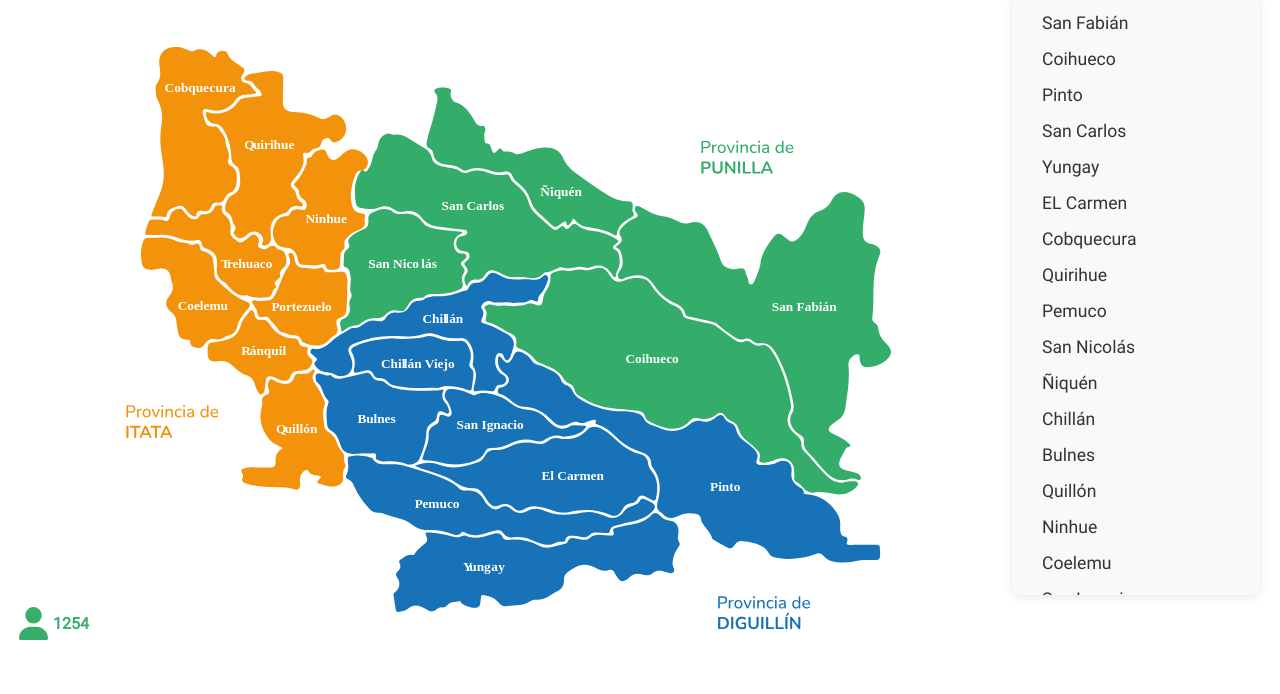
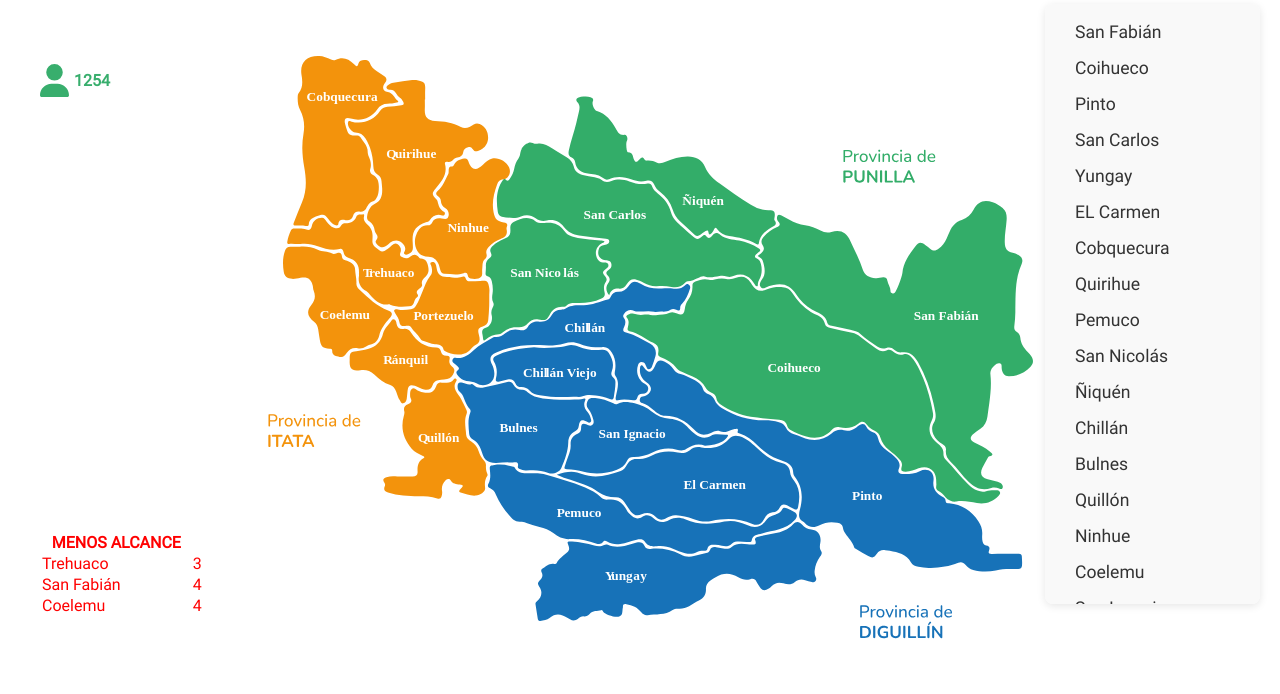
Before and after one commit to fersrm/fab_mapa, a plain HTML site: page index.html in a window 1280 px wide. Shown: the part 106-800 px from the top of the page. Drawn offline with Linux system fonts and the light colour scheme.

Commit message:
menos alcance

```diff
--- a/assets/css/style.css
+++ b/assets/css/style.css
@@ -38,8 +38,8 @@ main {
 .title {
     display: flex;
     justify-content: space-between;
-    margin: 0 20px;
-    margin-top: 20px;
+    margin: 0px 65px;
+    margin-top: 29px;
 
     .container__img {
         max-width: 150px;
@@ -52,6 +52,7 @@ main {
 
     h1 {
         color: #6e6e6e;
+        padding-top: 23px;
     }
 }
 
@@ -155,7 +156,7 @@ main {
 }
 
 /* Estilos generales de la tabla */
-table {
+.selected-svg-container table {
     width: 70%;
     border-collapse: collapse;
     margin: 20px 0;
@@ -194,11 +195,15 @@ table {
     th {
         text-align: left;
     }
+
+    .total {
+        color: #000000;
+    }
 }
 
 /* Estilos para la tabla en dispositivos móviles */
 @media (max-width: 600px) {
-    table {
+    .selected-svg-container table {
         width: 100%;
         display: block;
         overflow-x: auto;
@@ -235,7 +240,7 @@ button {
 }
 
 .selected-svg-container svg .show,
-table.show {
+.selected-svg-container table.show {
     opacity: 1;
     transform: scale(1);
 }
@@ -276,15 +281,14 @@ table.show {
 }
 
 .total-general {
-    position: absolute;
     padding: 8px;
-    border-radius: 10px;
-    bottom: -32px;
     display: flex;
-    align-items: center;
+    flex-direction: column;
+    align-items: flex-start;
     gap: 5px;
-    left: -130px;
     color: #38ae6d;
+    margin-right: 40px;
+    justify-content: space-between;
 
     svg {
         width: 29px;
@@ -294,11 +298,20 @@ table.show {
     p {
         font-weight: bold;
     }
+
+    table {
+        color: #ff0000;
+        font-size: 16px;
+        width: 165px;
+    }
 }
 
 .hidden {
     display: none;
 }
-.total {
-    color: #000000;
+
+.total-svg {
+    display: flex;
+    align-items: center;
+    gap: 5px;
 }
--- a/assets/js/tabla.js
+++ b/assets/js/tabla.js
@@ -73,8 +73,7 @@ async function createTable(titulo, comuna) {
     const table = document.createElement("table");
 
     table.innerHTML = createTableHTML(titulo, filteredData);
-
-    if (!document.querySelector("table")) {
+    if (!document.querySelector(".selected-svg-container table")) {
         selectedSvgContainer.appendChild(table);
 
         table.classList.remove("show");
@@ -190,39 +189,68 @@ async function calculateTotalForComunas(comunas) {
     const data = await loadData();
 
     let totalSum = 0;
+    let comunaTotals = [];
 
-    for (const comuna of comunas) {
-        const filteredData = filterData(data, comuna);
-        totalSum += total(filteredData);
+    for (const [key, value] of Object.entries(comunas)) {
+        const filteredData = filterData(data, key);
+        const comunaTotal = total(filteredData);
+        totalSum += comunaTotal;
+        comunaTotals.push({ comuna: value, total: comunaTotal });
     }
+
+    // Ordenar por el total en orden ascendente
+    comunaTotals.sort((a, b) => a.total - b.total);
+
+    // Obtener las 3 comunas con menos COUNT
+    const threeLeast = comunaTotals.slice(0, 3);
+
+    // Mostrar las 3 comunas con menos COUNT en la tabla
+    const tbody = document.querySelector(".total-general table tbody");
+    tbody.innerHTML = ""; // Limpiar el tbody antes de añadir nuevas filas
+
+    threeLeast.forEach((item) => {
+        const row = document.createElement("tr");
+
+        const comunaCell = document.createElement("td");
+        comunaCell.textContent = item.comuna;
+        row.appendChild(comunaCell);
+
+        const countCell = document.createElement("td");
+        countCell.textContent = item.total;
+        row.appendChild(countCell);
+
+        tbody.appendChild(row);
+    });
+
+    console.log("Las 3 comunas con menos COUNT:", threeLeast);
 
     return totalSum;
 }
 
 // Lista de comunas
-const comunas = [
-    "SAN FABIAN",
-    "COIHUECO",
-    "PINTO",
-    "SAN CARLOS",
-    "YUNGAY",
-    "EL CARMEN",
-    "COBQUECURA",
-    "QUIRIHUE",
-    "PEMUCO",
-    "SAN NICOLAS",
-    "NIQUEN",
-    "CHILLAN",
-    "BULNES",
-    "QUILLON",
-    "NINHUE",
-    "COELEMU",
-    "SAN IGNACIO",
-    "TREHUACO",
-    "CHILLAN VIEJO",
-    "PORTEZUELO",
-    "RANQUIL",
-];
+const comunas = {
+    "SAN FABIAN": "San Fabián",
+    COIHUECO: "Coihueco",
+    PINTO: "Pinto",
+    "SAN CARLOS": "San Carlos",
+    YUNGAY: "Yungay",
+    "EL CARMEN": "El Carmen",
+    COBQUECURA: "Cobquecura",
+    QUIRIHUE: "Quirihue",
+    PEMUCO: "Pemuco",
+    "SAN NICOLAS": "San Nicolás",
+    NIQUEN: "Ñiquén",
+    CHILLAN: "Chillán",
+    BULNES: "Bulnes",
+    QUILLON: "Quillón",
+    NINHUE: "Ninhue",
+    COELEMU: "Coelemu",
+    "SAN IGNACIO": "San Ignacio",
+    TREHUACO: "Trehuaco",
+    "CHILLAN VIEJO": "Chillán Viejo",
+    PORTEZUELO: "Portezuelo",
+    RANQUIL: "Ránquil",
+};
 
 calculateTotalForComunas(comunas).then((total) => {
     const totalGeneral = document.querySelector(".total-general p");
--- a/index.html
+++ b/index.html
@@ -23,16 +23,27 @@
             <div class="container">
                 <div class="container_contex">
                     <div class="map" id="map">
-                        <!-- SVG ------------------- -->
-                        <div class="map__svg">
-                            <div class="total-general">
+                        <!-- TOTAL GENERAL ------------------- -->
+                        <div class="total-general">
+                            <div class="total-svg">
                                 <svg viewBox="0 0 448 512">
                                     <path
                                         d="M224 256A128 128 0 1 0 224 0a128 128 0 1 0 0 256zm-45.7 48C79.8 304 0 383.8 0 482.3C0 498.7 13.3 512 29.7 512l388.6 0c16.4 0 29.7-13.3 29.7-29.7C448 383.8 368.2 304 269.7 304l-91.4 0z" />
                                 </svg>
                                 <p></p>
                             </div>
+                            <table>
+                                <thead>
+                                    <tr>
+                                        <th>MENOS ALCANCE</th>
+                                    </tr>
+                                </thead>
+                                <tbody></tbody>
+                            </table>
+                        </div>
 
+                        <!-- SVG ------------------- -->
+                        <div class="map__svg">
                             <svg
                                 class="duju svg_nombre"
                                 data-name="dujuillin"
```
